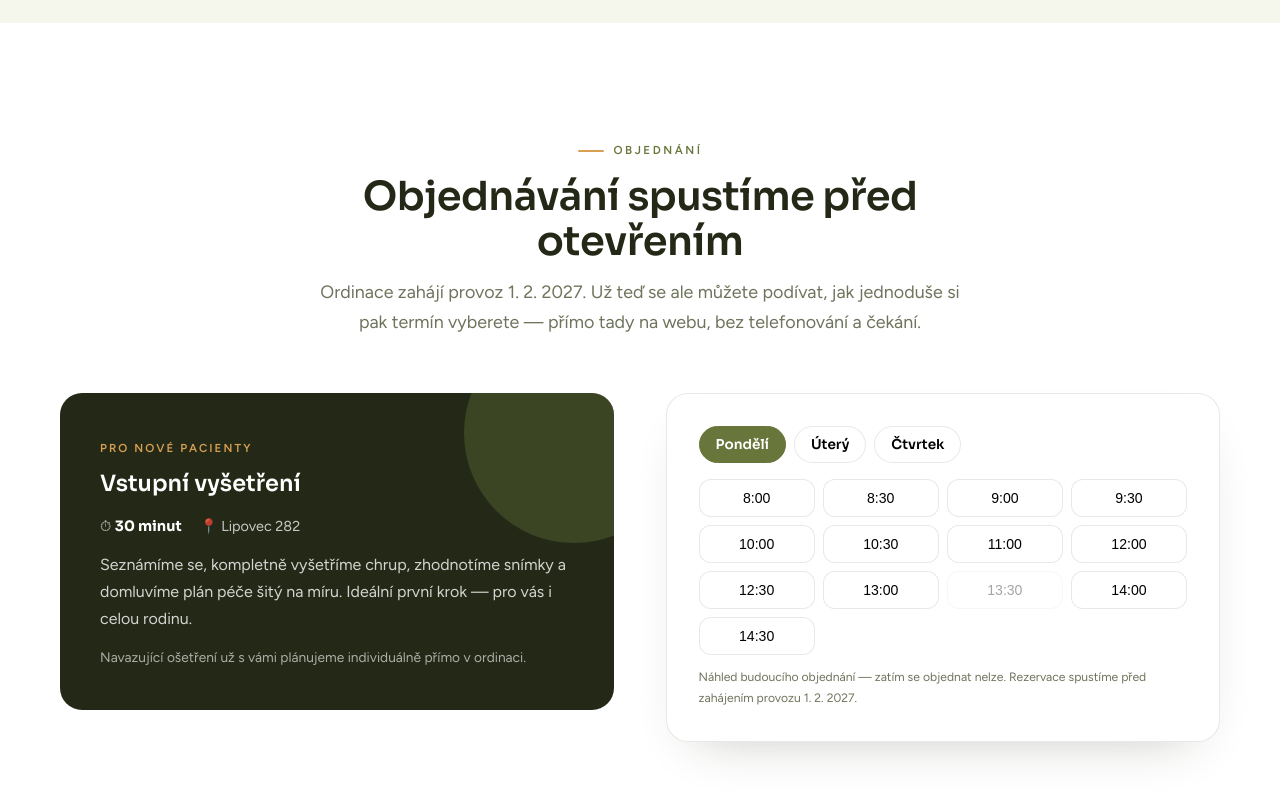
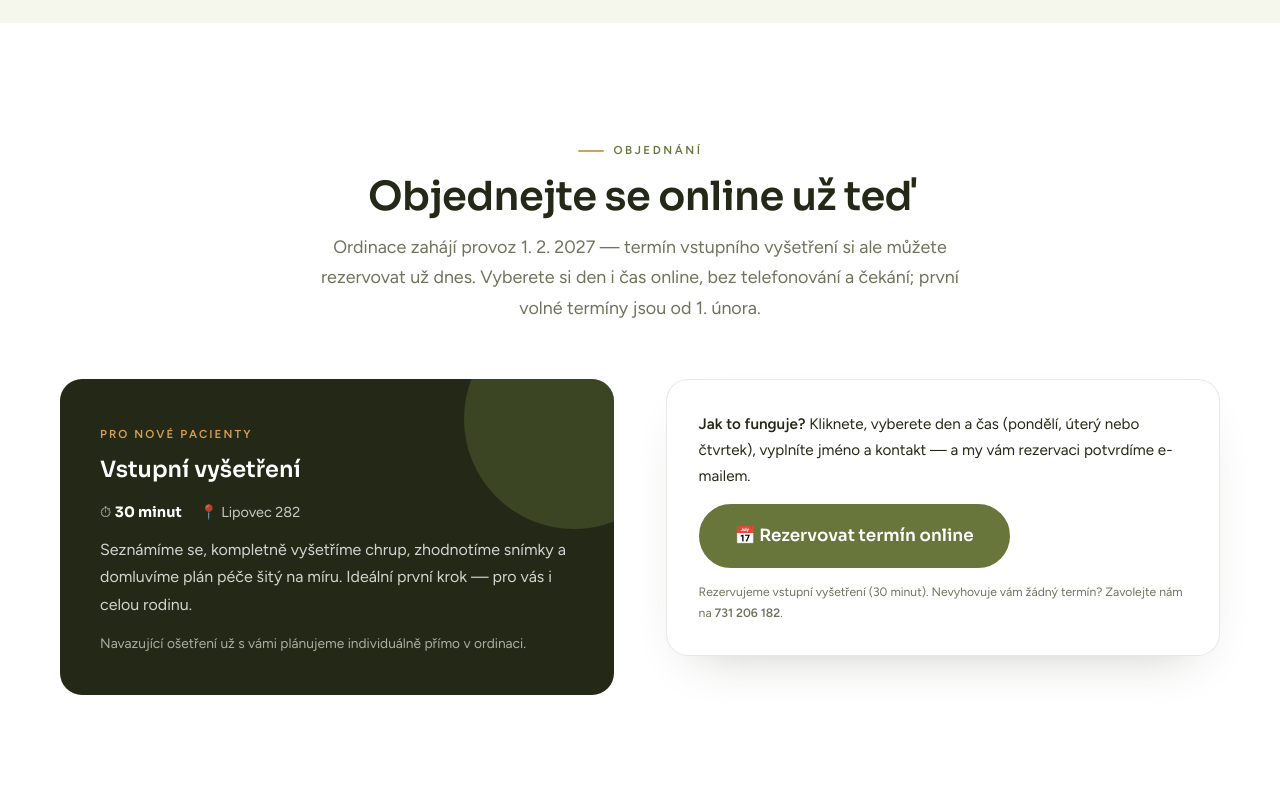
Before and after one commit to strankyprovas/zubni-lipovec, a plain HTML site: page index.html in a window 1280 px wide. Shown: the part 2180-2980 px from the top of the page. Drawn offline with Linux system fonts and the light colour scheme.

Commit message:
Objednávání LIVE: mock kalendář nahrazen rezervací přes Reservio (termíny od 1. 2. 2027)
Co-Authored-By: Claude Fable 5 <noreply@anthropic.com>

```diff
--- a/index.html
+++ b/index.html
@@ -288,8 +288,8 @@
   <div class="wrap">
     <div class="shead reveal" style="text-align:center;max-width:640px;margin:0 auto clamp(36px,5vw,56px)">
       <p class="eyebrow" style="justify-content:center">Objednání</p>
-      <h2>Objednávání spustíme před otevřením</h2>
-      <p class="lead">Ordinace zahájí provoz 1. 2. 2027. Už teď se ale můžete podívat, jak jednoduše si pak termín vyberete — přímo tady na webu, bez telefonování a čekání.</p>
+      <h2>Objednejte se online už teď</h2>
+      <p class="lead">Ordinace zahájí provoz 1. 2. 2027 — termín vstupního vyšetření si ale můžete rezervovat už dnes. Vyberete si den i čas online, bez telefonování a čekání; první volné termíny jsou od 1. února.</p>
     </div>
     <div class="ogrid">
       <div class="okarta reveal">
@@ -299,15 +299,10 @@
         <p style="color:rgba(255,255,255,.8);margin-top:12px">Seznámíme se, kompletně vyšetříme chrup, zhodnotíme snímky a domluvíme plán péče šitý na míru. Ideální první krok — pro vás i celou rodinu.</p>
         <p class="pozn">Navazující ošetření už s vámi plánujeme individuálně přímo v ordinaci.</p>
       </div>
-      <div class="sloty reveal">
-        <div class="dny" id="dny">
-          <button class="den on" data-d="Pondělí">Pondělí</button>
-          <button class="den" data-d="Úterý">Úterý</button>
-          <button class="den" data-d="Čtvrtek">Čtvrtek</button>
-        </div>
-        <div class="casy" id="casy"></div>
-        <div class="pot" id="pot"></div>
-        <p class="demo-pozn">Náhled budoucího objednání — zatím se objednat nelze. Rezervace spustíme před zahájením provozu 1. 2. 2027.</p>
+      <div class="sloty reveal" style="display:flex;flex-direction:column;justify-content:center;align-items:flex-start;gap:14px">
+        <p style="font-size:.95rem"><b>Jak to funguje?</b> Kliknete, vyberete den a čas (pondělí, úterý nebo čtvrtek), vyplníte jméno a kontakt — a my vám rezervaci potvrdíme e-mailem.</p>
+        <a class="btn" href="https://zubni-ordinace-lipovec.reservio.com" target="_blank" rel="noopener" style="font-size:1.05rem;padding:16px 34px">📅 Rezervovat termín online</a>
+        <p class="demo-pozn" style="margin-top:0">Rezervujeme vstupní vyšetření (30 minut). Nevyhovuje vám žádný termín? Zavolejte nám na <a href="tel:+420731206182" style="color:inherit"><b>731 206 182</b></a>.</p>
       </div>
     </div>
   </div>
@@ -377,28 +372,6 @@
   const io=new IntersectionObserver(es=>es.forEach(e=>{if(e.isIntersecting){e.target.classList.add('in');io.unobserve(e.target)}}),{threshold:.14});
   document.querySelectorAll('.reveal').forEach(el=>io.observe(el));
   setInterval(()=>{document.querySelectorAll('.reveal:not(.in)').forEach(el=>{const r=el.getBoundingClientRect();if(r.top<innerHeight*1.05&&r.bottom>-40)el.classList.add('in')})},900);
-  /* mock rezervace */
-  const CASY=['8:00','8:30','9:00','9:30','10:00','10:30','11:00','12:00','12:30','13:00','13:30','14:00','14:30'];
-  const casy=document.getElementById('casy'),pot=document.getElementById('pot');
-  let den='Pondělí';
-  function vykresli(){
-    casy.innerHTML='';
-    CASY.forEach((c,i)=>{
-      const b=document.createElement('button');b.className='cas';b.textContent=c;
-      if((den==='Úterý'&&(i===2||i===7))||(den==='Čtvrtek'&&i===4)||(den==='Pondělí'&&i===10)){b.style.opacity='.35';b.style.pointerEvents='none'}
-      b.addEventListener('click',()=>{
-        casy.querySelectorAll('.cas').forEach(x=>x.classList.remove('on'));b.classList.add('on');
-        pot.classList.add('on');
-        pot.innerHTML=`Takhle jednoduše si vyberete termín (${den} ${c}) — objednávání ale spustíme až před otevřením ordinace 1. 2. 2027.`;
-      });
-      casy.appendChild(b);
-    });
-  }
-  document.querySelectorAll('.den').forEach(d=>d.addEventListener('click',()=>{
-    document.querySelectorAll('.den').forEach(x=>x.classList.remove('on'));d.classList.add('on');
-    den=d.dataset.d;pot.classList.remove('on');vykresli();
-  }));
-  vykresli();
 </script>
 <img src="https://strankyprovas.cz/track/d.php?s=zubni-lipovec" alt="" width="1" height="1" style="position:absolute;opacity:0" aria-hidden="true">
 </body>
```
